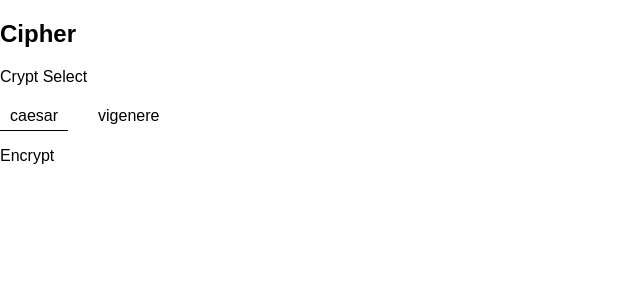
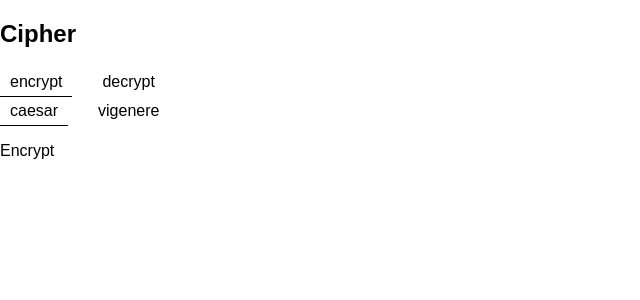
Before and after one commit to ReidasaurusRex/react-crypto, a React (Create React App) app: page / in a window 1280 px wide. Shown: the top 300 px of the page, without its empty margins (0-640 px from the left). Built offline with nearby package versions, Linux system fonts and the light colour scheme.

Commit message:
Properly passed crypt change from button up to app via handle methods in props

```diff
--- a/src/App/App.js
+++ b/src/App/App.js
@@ -6,23 +6,30 @@ class App extends Component {
   constructor(props) {
     super(props);
     this.state = {
-      currentCipher: 'caesar'
+      currentCipher: 'caesar',
+      currentCrypt: 'encrypt'
     };
     this.handleCipherChange = this.handleCipherChange.bind(this);
+    this.handleCryptChange = this.handleCryptChange.bind(this);
   }
   handleCipherChange(cipher) {
     this.setState({currentCipher: cipher});
   }
-  componentDidMount() {
-    console.log("APP");
-    console.log(this.state);
+  handleCryptChange(crypt) {
+    this.setState({currentCrypt: crypt})
   }
   render() {
     var self = this;
     return (
       <div>
 
-        <Header title="Cipher" handleCipherChange={self.handleCipherChange} currentCipher={self.state.currentCipher}/>
+        <Header
+          title="Cipher"
+          handleCipherChange={self.handleCipherChange}
+          handleCryptChange={self.handleCryptChange}
+          currentCipher={self.state.currentCipher}
+          currentCrypt={self.state.currentCrypt}
+        />
 
         <Encrypt />
 
--- a/src/App/Header/CipherSelect/CipherSelect.js
+++ b/src/App/Header/CipherSelect/CipherSelect.js
@@ -9,21 +9,17 @@ class CipherSelect extends Component {
     this.handleButtonClick = this.handleButtonClick.bind(this);
     this.cipherSelected = this.cipherSelected.bind(this);
   }
-  handleButtonClick(param) {
-    this.props.handleCipherChange(param);
+  handleButtonClick(cipher) {
+    this.props.handleCipherChange(cipher);
   }
   cipherSelected(cipher) {
     return this.props.currentCipher === cipher ? 'selected' : 'unselected';
-  }
-  componentDidMount() {
-    console.log("CIPHER SELECT");
-    console.log(this.props);
   }
   render() {
     var self = this;
     var selectors = ciphers.map(function(cipher, index) {
       return (<Button key={index} handleClick={self.handleButtonClick} status={self.cipherSelected(cipher)}>{cipher}</Button>);
-    })
+    });
     return (
       <div>
         {selectors}
--- a/src/App/Header/CryptSelect/CryptSelect.js
+++ b/src/App/Header/CryptSelect/CryptSelect.js
@@ -1,10 +1,28 @@
 import React, { Component } from 'react';
+import Button from '../../../Button/Button';
+
+const crypts = ['encrypt', 'decrypt'];
 
 class CryptSelect extends Component {
+  constructor(props) {
+    super(props);
+    this.handleButtonClick = this.handleButtonClick.bind(this);
+    this.cryptSelected = this.cryptSelected.bind(this);
+  }
+  handleButtonClick(crypt) {
+    this.props.handleCryptChange(crypt);
+  }
+  cryptSelected(crypt) {
+    return this.props.currentCrypt === crypt ? 'selected' : 'unselected';
+  }
   render() {
+    var self = this;
+    var selectors = crypts.map(function(crypt, index) {
+      return(<Button key={index} handleClick={self.handleButtonClick} status={self.cryptSelected(crypt)}>{crypt}</Button>);
+    });
     return (
       <div>
-        <p>Crypt Select</p>
+        {selectors}
       </div>
     );
   }
--- a/src/App/Header/Header.js
+++ b/src/App/Header/Header.js
@@ -6,13 +6,13 @@ class Header extends Component {
   constructor(props) {
     super(props);
     this.handleCipherChange = this.handleCipherChange.bind(this);
+    this.handleCryptChange = this.handleCryptChange.bind(this);
+  }
+  handleCryptChange(crypt) {
+    this.props.handleCryptChange(crypt);
   }
   handleCipherChange(cipher) {
     this.props.handleCipherChange(cipher);
-  }
-  componentDidMount() {
-    console.log("HEADER")
-    console.log(this.props);
   }
   render() {
     var self = this;
@@ -22,8 +22,8 @@ class Header extends Component {
         <h2>{this.props.title}</h2>
 
         <nav>
-          <CryptSelect />
-          <CipherSelect handleCipherChange={self.handleCipherChange} currentCipher={self.props.currentCipher}/>
+          <CryptSelect handleCryptChange={self.handleCryptChange} currentCrypt={self.props.currentCrypt} />
+          <CipherSelect handleCipherChange={self.handleCipherChange} currentCipher={self.props.currentCipher} />
         </nav>
 
       </header>
```
